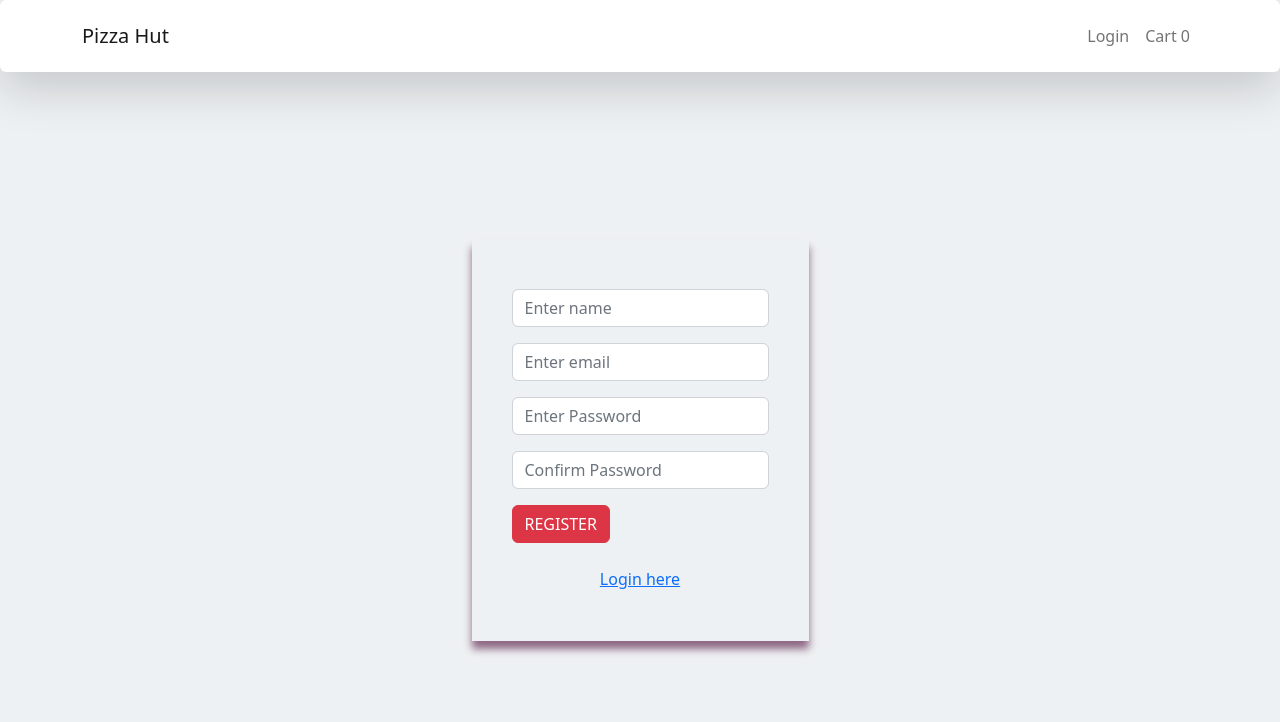
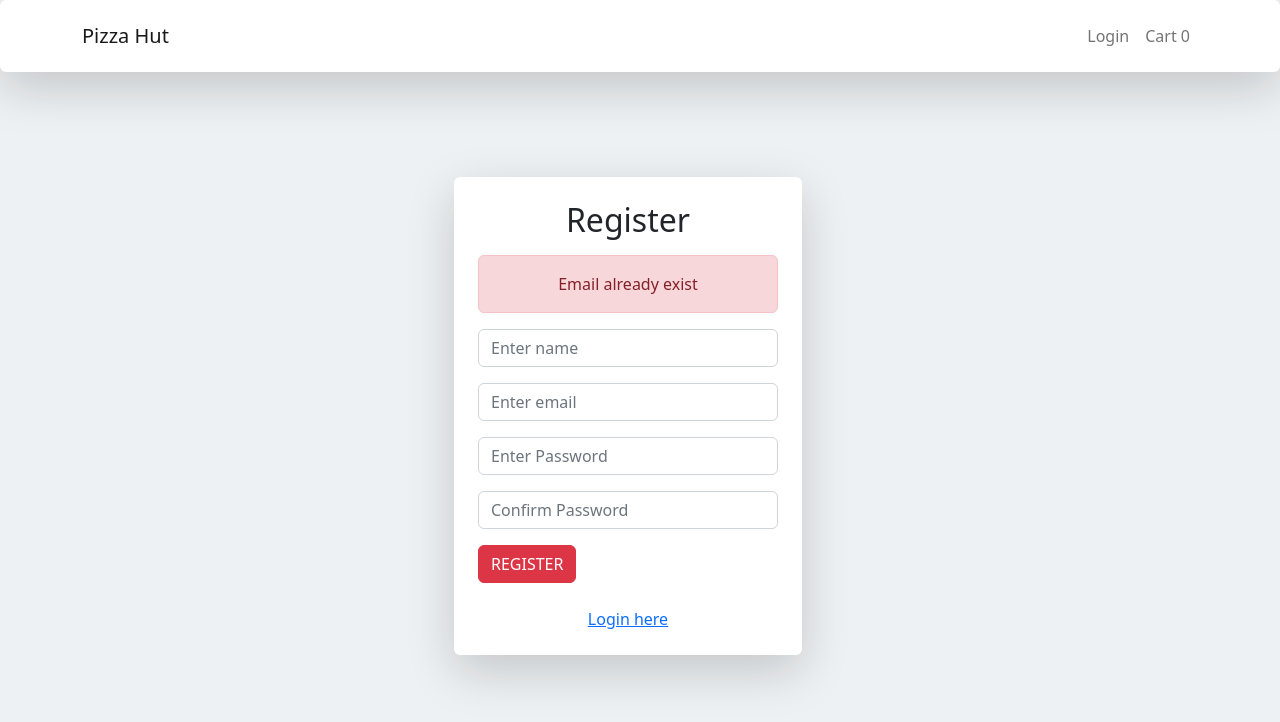
Before and after one commit to Nuralam30/pizza-hut, a React (Create React App) app: page /register in a window 1280 px wide. Both pictures are taken after a click on the button "REGISTER". Shown: the top 722 px of the page. Built offline with nearby package versions, Linux system fonts and the light colour scheme; no server answers.

Commit message:
user login and registratoon complete

```diff
--- a/src/components/Home/Home.js
+++ b/src/components/Home/Home.js
@@ -4,6 +4,8 @@ import { Row } from 'react-bootstrap';
 import Pizza from '../Pizza/Pizza';
 import {useDispatch, useSelector} from 'react-redux';
 import { getAllPizzas } from '../redux/actions/pizzaActions';
+import Loader from '../Loader/Loader';
+import Error from '../Loader/Error';
 
 const Home = () => {
 
@@ -21,7 +23,7 @@ const Home = () => {
             <Container>
                 <Row>
                     {
-                        loading ? <h1>Loading...</h1> : error ? <h1>Something went wrong...</h1> :
+                        loading ? (<Loader></Loader>) : error ? (<Error></Error>) :
                         pizzas.map(pi => <Pizza pizza = {pi} key={pi._id}></Pizza>)
                     }
                 </Row>
--- /dev/null
+++ b/src/components/Loader/Error.js
@@ -0,0 +1,14 @@
+import React from 'react';
+import { Alert } from 'react-bootstrap';
+
+const Error = ({error}) => {
+    return (
+        <div>
+            <Alert key='danger' variant='danger'>
+                {error}
+            </Alert>
+        </div>
+    );
+};
+
+export default Error;
--- /dev/null
+++ b/src/components/Loader/Loader.js
@@ -0,0 +1,20 @@
+import React from 'react';
+import { Spinner } from 'react-bootstrap';
+
+const Loader = () => {
+
+    const loaderStyle = {
+        height: '70vh',
+        display: 'flex',
+        justifyContent: 'center',
+        alignItems: 'center'
+    }
+
+    return (
+        <div style={loaderStyle}>
+            <Spinner animation="border" variant="primary" style={{width: '100px', height: '100px'}} />
+        </div>
+    );
+};
+
+export default Loader;
--- /dev/null
+++ b/src/components/Loader/Success.js
@@ -0,0 +1,14 @@
+import React from 'react';
+import { Alert } from 'react-bootstrap';
+
+const Success = ({success}) => {
+    return (
+        <div>
+            <Alert key='success' variant='success'>
+                {success}
+            </Alert>
+        </div>
+    );
+};
+
+export default Success;
--- a/src/components/Login/Login.css
+++ b/src/components/Login/Login.css
@@ -1,15 +1,12 @@
-
-
 .login{
     min-height: 80vh;
+    width: 100%;
     display: flex;
     flex-direction: column;
     justify-content: center;
     align-items: center;
 }
+
 .login-form{
-    min-width: 30%;
-    padding: 50px 40px;
     text-align: left;
-    box-shadow: 0px 8px 8px #8d6784;
 }
--- a/src/components/Navbar/NavMenu.js
+++ b/src/components/Navbar/NavMenu.js
@@ -1,15 +1,16 @@
-import React, { useState } from 'react';
+import React from 'react';
 import Container from 'react-bootstrap/Container';
 import Nav from 'react-bootstrap/Nav';
 import Navbar from 'react-bootstrap/Navbar';
-import { useSelector } from 'react-redux';
+import NavDropdown from 'react-bootstrap/NavDropdown';
+import { useDispatch, useSelector } from 'react-redux';
+import { userLogout } from '../redux/actions/userActions';
 
 const NavMenu = () => {
     const cartState = useSelector(state => state.cartReducer);
     const userState = useSelector(state => state.userLoginReducer);
     const { currentUser } = userState;
-
-    const [dropdown, serDropdown] = useState(false)
+    const dispatch = useDispatch();
 
     return (
         <div>
@@ -18,7 +19,13 @@ const NavMenu = () => {
                     <Navbar.Brand href="/">Pizza Hut</Navbar.Brand>
                     <Nav className="ml-auto">
                         {
-                        currentUser ? <Nav.Link onClick={() => serDropdown( !dropdown)}>{currentUser.name}</Nav.Link> :
+                            currentUser ? <NavDropdown title={currentUser.name} id="basic-nav-dropdown">
+                                <NavDropdown.Item href="#action/3.1">Profile</NavDropdown.Item>
+                                <NavDropdown.Item href="#action/3.2">
+                                    Orders
+                                </NavDropdown.Item>
+                                <NavDropdown.Item onClick={() => dispatch(userLogout())}>LogOut</NavDropdown.Item>
+                            </NavDropdown> :
                                 <Nav.Link href="/login">Login</Nav.Link>
                         }
                         <Nav.Link href="/cart">Cart {cartState.cartItems.length}</Nav.Link>
--- a/src/components/Register/Register.css
+++ b/src/components/Register/Register.css
@@ -1,14 +1,13 @@
 
 .register{
     min-height: 80vh;
+    width: 100%;
     display: flex;
     flex-direction: column;
     justify-content: center;
     align-items: center;
 }
+
 .register-form{
-    min-width: 30%;
-    padding: 50px 40px;
     text-align: left;
-    box-shadow: 0px 8px 8px #8d6784;
 }
--- a/src/components/Register/Register.js
+++ b/src/components/Register/Register.js
@@ -1,9 +1,12 @@
 import React, { useState } from 'react';
 import './Register.css';
-import { Button, Container, Form } from 'react-bootstrap';
+import { Button, Row, Col, Container, Form } from 'react-bootstrap';
 import { Link } from 'react-router-dom';
-import { useDispatch } from 'react-redux';
+import { useDispatch, useSelector } from 'react-redux';
 import { userRegister } from '../redux/actions/userActions';
+import Loader from '../Loader/Loader';
+import Success from '../Loader/Success';
+import Error from '../Loader/Error';
 
 const Register = () => {
 
@@ -11,14 +14,17 @@ const Register = () => {
     const [email, setEmail] = useState('');
     const [password, setPassword] = useState('');
     const [cPassword, setcPassword] = useState('');
+    const registerState = useSelector(state => state.userRegisterReducer);
+
+    const { loading, success, error } = registerState;
 
     const dispatch = useDispatch();
 
     const register = () => {
-        if(password !== cPassword){
+        if (password !== cPassword) {
             alert('password are not matched')
         }
-        else{
+        else {
             const user = {
                 name,
                 email,
@@ -31,21 +37,29 @@ const Register = () => {
     return (
         <div>
             <Container>
-                <div  className='register'>
+                <Row className='register'>
+                    <Col lg='4' md='4' xs>
+                        <div className='shadow-lg p-4 mb-5 bg-white rounded'>
+
+                            <h2 className='mb-3'>Register</h2>
+
+                            {loading && (<Loader></Loader>)}
+                            {success && (<Success success='User registered successfully'></Success>)}
+                            {error && (<Error error='Email already exist'></Error>)}
+
                             <Form className='register-form'>
                                 <Form.Group className="mb-3" controlId="formBasicName">
                                     <Form.Control
                                         type="text"
                                         placeholder="Enter name"
-                            onChange={(e) =>setName(e.target.value)}
-                            value={name}
+                                        onChange={(e) => setName(e.target.value)}
                                     />
                                 </Form.Group>
                                 <Form.Group className="mb-3" controlId="formBasicEmail">
                                     <Form.Control
                                         type="email"
                                         placeholder="Enter email"
-                            onChange={(e) =>setEmail(e.target.value)}
+                                        onChange={(e) => setEmail(e.target.value)}
                                     />
                                 </Form.Group>
 
@@ -53,14 +67,14 @@ const Register = () => {
                                     <Form.Control
                                         type="password"
                                         placeholder="Enter Password"
-                            onChange={(e) =>setPassword(e.target.value)}
+                                        onChange={(e) => setPassword(e.target.value)}
                                     />
                                 </Form.Group>
                                 <Form.Group className="mb-3" controlId="formBasicConfirmPassword">
                                     <Form.Control
                                         type="password"
                                         placeholder="Confirm Password"
-                            onChange={(e) =>setcPassword(e.target.value)}
+                                        onChange={(e) => setcPassword(e.target.value)}
                                     />
                                 </Form.Group>
                                 <Button variant="danger" onClick={register}>
@@ -71,6 +85,8 @@ const Register = () => {
                                 </div>
                             </Form>
                         </div>
+                    </Col>
+                </Row>
             </Container>
         </div>
     );
--- a/src/components/redux/actions/userActions.js
+++ b/src/components/redux/actions/userActions.js
@@ -21,7 +21,13 @@ export const userLogin = (user) => async dispatch => {
         const response = await axios.post('/api/users/login', user);
         dispatch({ type: 'USER_LOGIN_SUCCESS', payload: response.data})
         localStorage.setItem('currentUser', JSON.stringify(response.data))
+        window.location.href = '/'
     } catch (error) {
         dispatch({ type: 'USER_LOGIN_FAILED', payload: error})
     }
 }
+
+export const userLogout = () => dispatch => {
+    localStorage.removeItem('currentUser');
+    window.location.href = '/login'
+}
```
Also changed, not shown: src/components/Login/Login.js (+20 -6 lines). Lines whose indentation alone changed are shown as unchanged.
